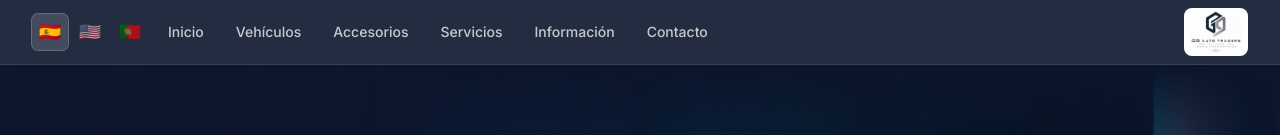
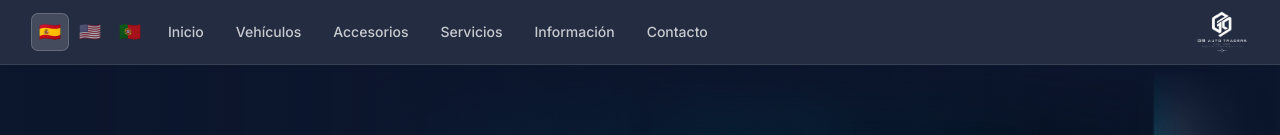
Before and after one commit to BRAINTORMING/pablomotors26, a React (Vite) app: page / in a window 1280 px wide. Shown: the top 135 px of the page. Built offline with nearby package versions, Linux system fonts and the light colour scheme; no server answers; the database is empty.

Commit message:
Update Header.tsx

```diff
--- a/src/features/home/components/Header.tsx
+++ b/src/features/home/components/Header.tsx
@@ -1,9 +1,11 @@
-import g9Logo from '@/assets/g9-auto-traders.jpg';
+
+import g9Logo from '@/assets/g9-auto-traders.png';
 import { LANGS, useLang } from '../../../i18n';
 import { cn } from '../../../lib/cn';
 
 export function Header() {
   const { lang, setLang, d } = useLang();
+
   const navLinks = [
     { label: d.nav.home, href: '#inicio' },
     { label: d.nav.vehicles, href: '#catalogo' },
@@ -16,6 +18,7 @@ export function Header() {
   return (
     <header className="sticky top-0 z-40 border-b border-on-brand/10 bg-brand/90 text-on-brand backdrop-blur-md">
       <div className="mx-auto flex h-16 w-full max-w-7xl items-center justify-between px-4 sm:px-6 lg:px-8">
+
         <div className="flex items-center gap-4 min-w-0">
           <div className="flex items-center gap-1 shrink-0">
             {LANGS.map((l) => (
@@ -29,14 +32,20 @@ export function Header() {
                 onClick={() => setLang(l.code)}
                 className={cn(
                   'flex items-center justify-center h-9 w-9 rounded-md text-lg leading-none transition hover:bg-on-brand/10 hover:opacity-100 focus-visible:outline-none focus-visible:ring-2 focus-visible:ring-info',
-                  l.code === lang ? 'bg-on-brand/15 opacity-100 ring-1 ring-on-brand/30' : 'opacity-60',
+                  l.code === lang
+                    ? 'bg-on-brand/15 opacity-100 ring-1 ring-on-brand/30'
+                    : 'opacity-60',
                 )}
               >
                 {l.flag}
               </button>
             ))}
           </div>
-          <nav aria-label={d.nav.main} className="flex min-w-0 items-center gap-6 overflow-x-auto whitespace-nowrap text-sm font-medium">
+
+          <nav
+            aria-label={d.nav.main}
+            className="flex min-w-0 items-center gap-6 overflow-x-auto whitespace-nowrap text-sm font-medium"
+          >
             {navLinks.map((link) => (
               <a
                 key={link.label}
@@ -48,11 +57,19 @@ export function Header() {
             ))}
           </nav>
         </div>
-        <a href="#inicio" className="shrink-0 rounded-md focus-visible:outline-none focus-visible:ring-2 focus-visible:ring-info">
-          <span className="block rounded-lg bg-white px-1.5 py-0.5">
-            <img src={g9Logo} alt="G9 Auto Traders" className="block h-11 w-auto" />
-          </span>
+
+        {/* Logo PNG sin fondo blanco */}
+        <a
+          href="#inicio"
+          className="shrink-0 rounded-md focus-visible:outline-none focus-visible:ring-2 focus-visible:ring-info"
+        >
+          <img
+            src={g9Logo}
+            alt="G9 Auto Traders"
+            className="block h-11 w-auto object-contain"
+          />
         </a>
+
       </div>
     </header>
   );
```
